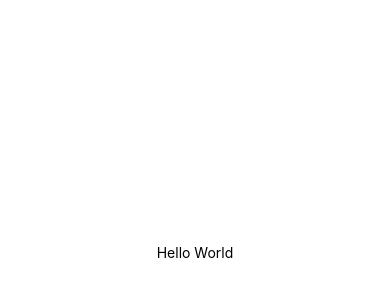
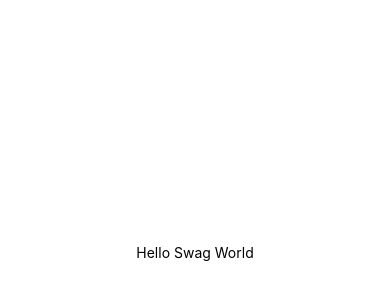
Before and after one commit to johannegi/project1, a React Native app: screen / in a window 390 px wide. Shown: the part 170-470 px from the top of the page. Built offline with nearby package versions, Linux system fonts and the light colour scheme.

Commit message:
added json

```diff
--- a/App.js
+++ b/App.js
@@ -5,7 +5,7 @@ export default class App extends React.Component {
   render() {
     return (
       <View style={styles.container}>
-        <Text>Hello World</Text>
+        <Text>Hello Swag World</Text>
       </View>
     );
   }
--- /dev/null
+++ b/data-1.json
@@ -0,0 +1 @@
+[{"name":{"first_name":"Roshelle","last_name":"Cisar"},"avatar":"https://robohash.org/dolorumipsumquidem.png?size=300x300&set=set1","home":{"email":"rcisar0@samsung.com","phone_number":"(354) 3512166","address":"9042 Schiller Park"},"work":{"email":"rcisar0@a8.net","phone_number":"(570) 3416353","address":"434 Hoffman Crossing","job_title":"Recruiter","department":"Training","company":"Bartell, West and Macejkovic"}}]
```
